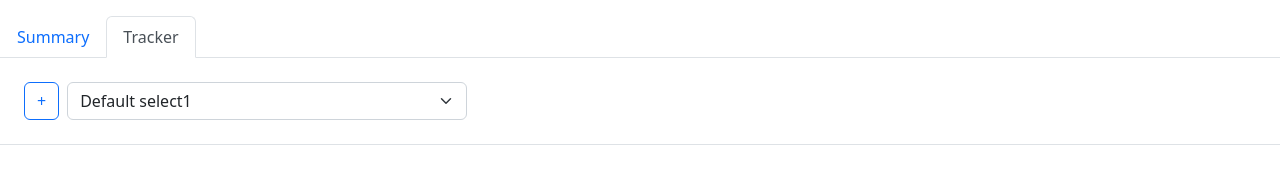
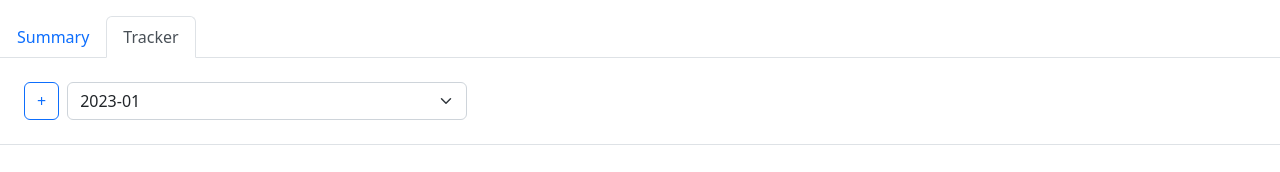
Before and after one commit to barbarathorslund/asset-tracker, a React (Create React App) app: page / in a window 1280 px wide. Both pictures are taken after a click on the tab "Tracker". Shown: the top 172 px of the page. Built offline with nearby package versions, Linux system fonts and the light colour scheme.

Commit message:
Add functionality to add new entries

```diff
--- a/src/App.tsx
+++ b/src/App.tsx
@@ -1,6 +1,6 @@
 import React from "react";
 import "./App.css";
-import ModeTab from "./components/ModeTab";
+import { ModeTab } from "./components/ModeTab";
 import "bootstrap/dist/css/bootstrap.min.css";
 
 function App() {
--- a/src/components/AddEntryModal.tsx
+++ b/src/components/AddEntryModal.tsx
@@ -1,14 +1,32 @@
-import React from "react";
+import React, { Dispatch, SetStateAction, useState } from "react";
 import Button from "react-bootstrap/Button";
-import Form from "react-bootstrap/Form";
 import Modal from "react-bootstrap/Modal";
+import { Entries } from "./ModeTab";
 
-type modalProps = {
+interface ModalProps {
   show: boolean;
   handleClose: () => void;
-};
+  entries: Entries[];
+  setEntries: Dispatch<SetStateAction<Entries[]>>;
+}
 
-const EntryModal = ({ show, handleClose }: modalProps) => {
+const EntryModal = ({ show, handleClose, entries, setEntries }: ModalProps) => {
+  const [entryMonth, setEntryMonth] = useState("");
+
+  const getCurrentMonth = () => {
+    const d = new Date();
+    let year = d.getFullYear();
+    let month = String(d.getMonth() + 1).padStart(2, "0");
+
+    return `${year}-${month}`;
+  };
+
+  function monthExists(month: string) {
+    return entries.some(function (el) {
+      return el.month === month;
+    });
+  }
+
   return (
     <Modal show={show} onHide={handleClose}>
       <Modal.Header closeButton>
@@ -18,9 +36,10 @@ const EntryModal = ({ show, handleClose }: modalProps) => {
         <form className="d-flex flex-column mx-3 mb-4">
           <label>Month</label>
           <input
+            onChange={(e) => setEntryMonth(e.target.value)}
             type="month"
-            id="validationCustom01"
-            placeholder="First name"
+            id="entryMonth"
+            max={getCurrentMonth()}
           />
         </form>
       </Modal.Body>
@@ -28,7 +47,15 @@ const EntryModal = ({ show, handleClose }: modalProps) => {
         <Button variant="secondary" onClick={handleClose}>
           Close
         </Button>
-        <Button variant="primary" onClick={handleClose}>
+        <Button
+          variant="primary"
+          onClick={() => {
+            if (!monthExists(entryMonth)) {
+              setEntries((prevArray) => [...prevArray, { month: entryMonth }]);
+            }
+            handleClose();
+          }}
+        >
           Add entry
         </Button>
       </Modal.Footer>
--- a/src/components/ModeTab.tsx
+++ b/src/components/ModeTab.tsx
@@ -4,9 +4,16 @@ import Tabs from "react-bootstrap/Tabs";
 import Summary from "./Summary";
 import Tracker from "./Tracker";
 
-const ModeTab = () => {
+export interface Entries {
+  month: string;
+}
+
+export const ModeTab = () => {
   const [assetTypes, setAssetTypes] = useState([]);
-  const [entries, setEntries] = useState(["January 2023", "February 2023"]);
+  const [entries, setEntries] = useState<Entries[]>([
+    { month: "2023-01" },
+    { month: "2023-02" },
+  ]);
   const [currentMonth, setCurrentMonth] = useState("");
 
   return (
@@ -19,10 +26,8 @@ const ModeTab = () => {
         <Summary />
       </Tab>
       <Tab eventKey="tracker" title="Tracker">
-        <Tracker />
+        <Tracker entries={entries} setEntries={setEntries} />
       </Tab>
     </Tabs>
   );
 };
-
-export default ModeTab;
--- a/src/components/Tracker.tsx
+++ b/src/components/Tracker.tsx
@@ -1,9 +1,15 @@
-import React, { useState } from "react";
+import React, { Dispatch, SetStateAction, useState } from "react";
 import Form from "react-bootstrap/Form";
 import Button from "react-bootstrap/Button";
 import AddEntryModal from "./AddEntryModal";
+import { Entries } from "./ModeTab";
 
-const Tracker = () => {
+interface TrackerProps {
+  entries: Entries[];
+  setEntries: Dispatch<SetStateAction<Entries[]>>;
+}
+
+const Tracker = ({ entries, setEntries }: TrackerProps) => {
   const [showAddEntryModal, setShowAddEntryModal] = useState(false);
 
   const handleCloseAddEntryModal = () => setShowAddEntryModal(false);
@@ -22,10 +28,13 @@ const Tracker = () => {
         <AddEntryModal
           show={showAddEntryModal}
           handleClose={handleCloseAddEntryModal}
+          entries={entries}
+          setEntries={setEntries}
         />
         <Form.Select className="maxw-400">
-          <option>Default select1</option>
-          <option>Default select2</option>
+          {entries.map((entry) => (
+            <option key={entry.month}>{entry.month}</option>
+          ))}
         </Form.Select>
       </div>
     </div>
```
